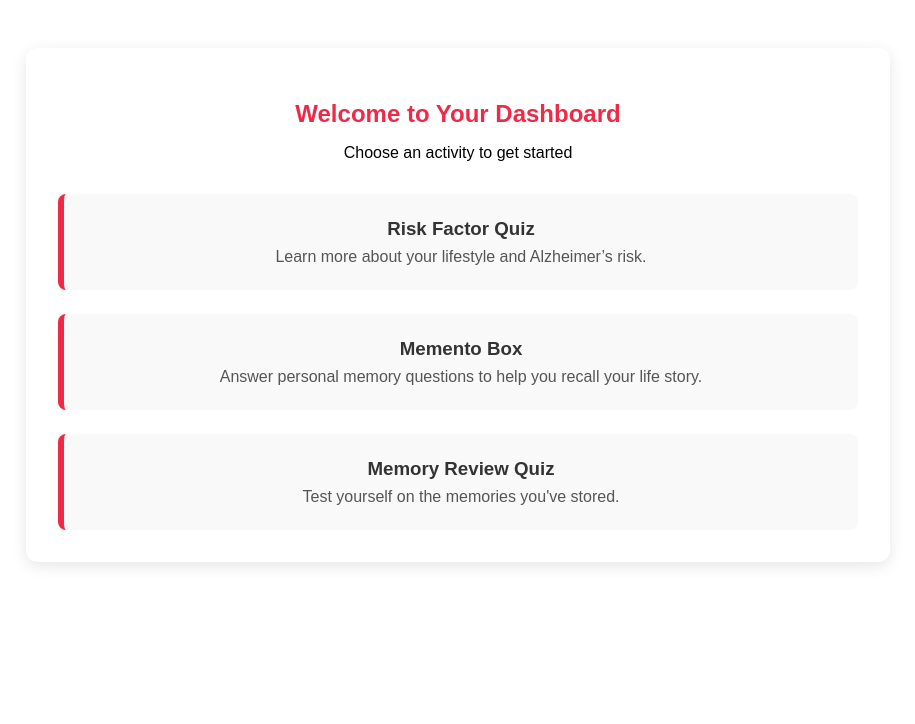
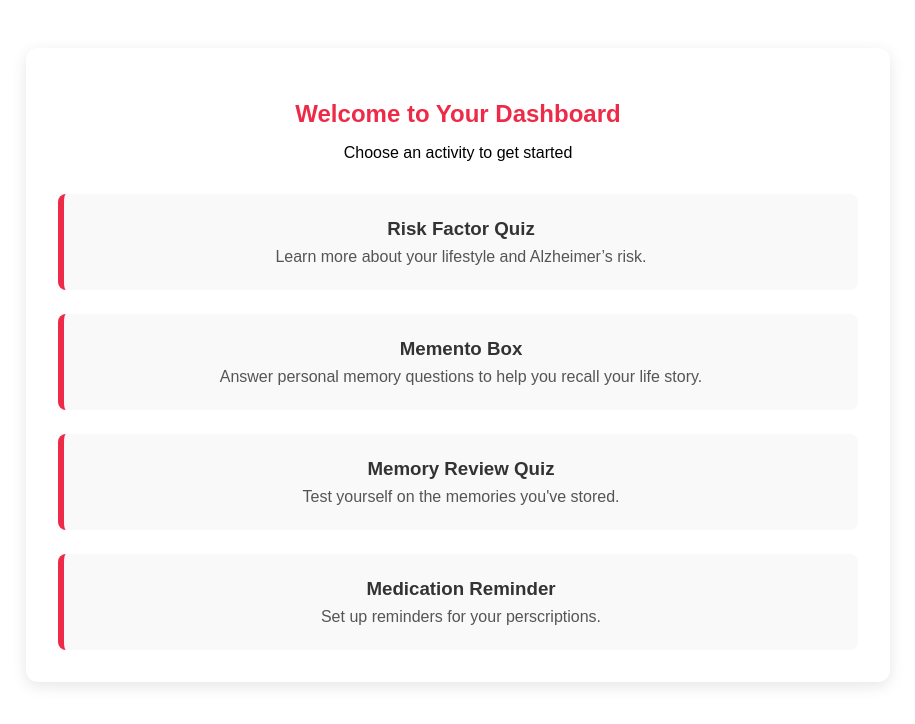
Before and after one commit to yephrem22/Ku_hack_2025, a SvelteKit app in the folder HackKU_Project/: page /dashboard in a window 1280 px wide. Shown: the top 724 px of the page, without its empty margins (182-1097 px from the left). Built offline with nearby package versions, Linux system fonts and the light colour scheme.

Commit message:
Added medication reminder card

```diff
--- a/HackKU_Project/src/routes/dashboard/+page.svelte
+++ b/HackKU_Project/src/routes/dashboard/+page.svelte
@@ -17,6 +17,11 @@
       href: "/memory-review",
       title: "Memory Review Quiz",
       description: "Test yourself on the memories you've stored."
+    },
+    {
+      href: "/medication-reminder",
+      title: "Medication Reminder",
+      description: "Set up reminders for your perscriptions."
     }
   ];
 </script>
```
